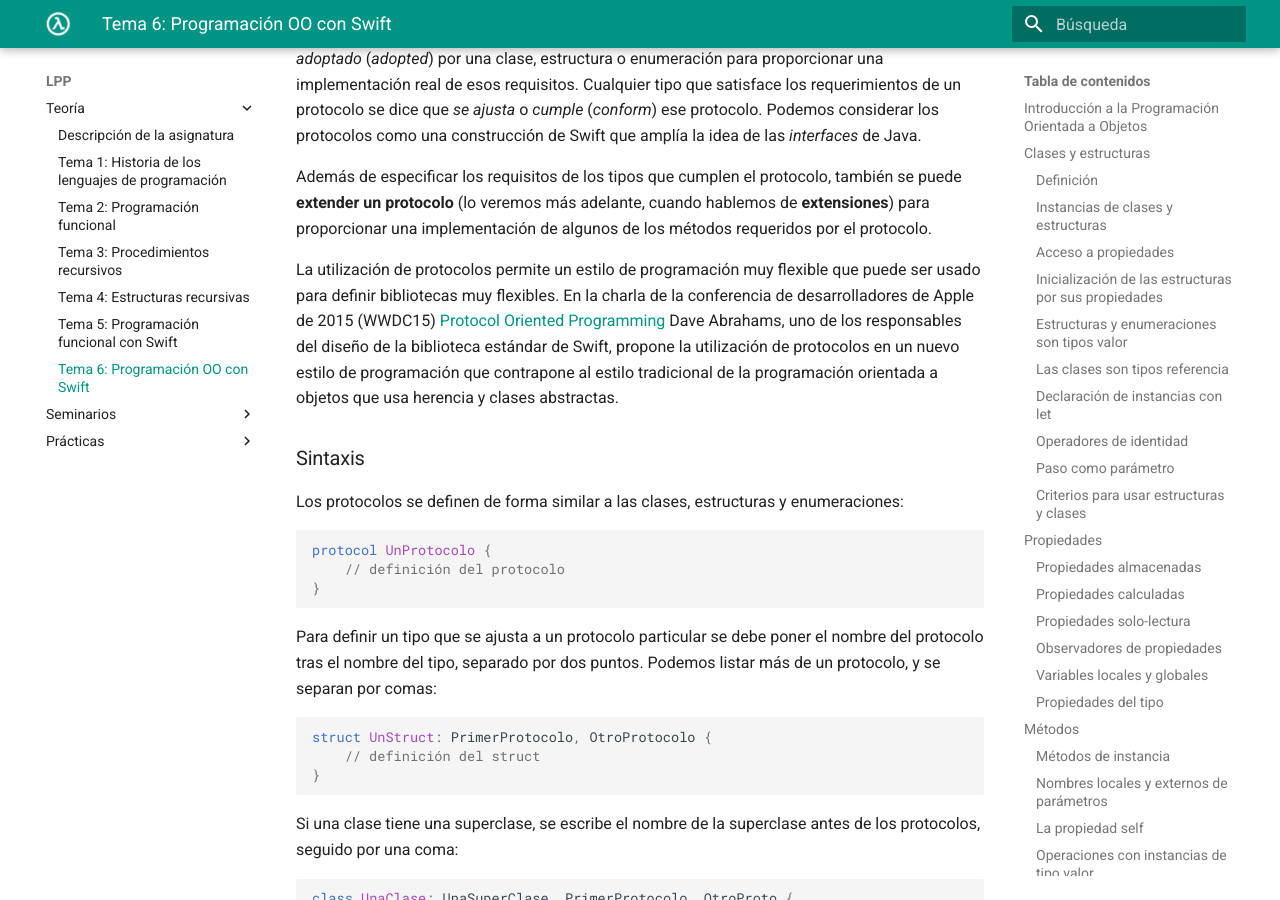
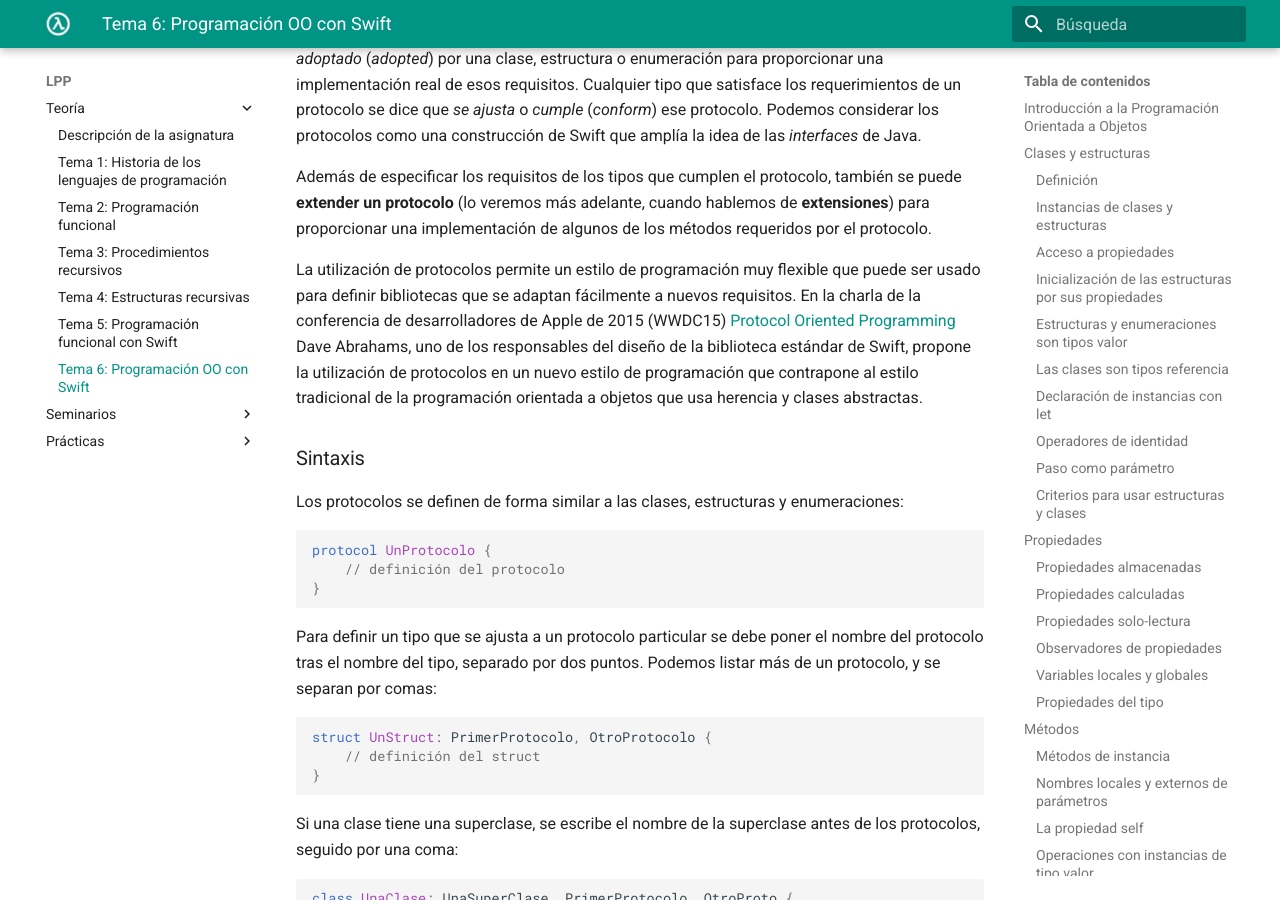
Before and after one commit to domingogallardo/apuntes-lpp, an MkDocs documentation site: the page built from docs/teoria/tema06-programacion-orientada-objetos-swift/tema06-programacion-orientada-objetos-swift.md, in a window 1280 px wide and 900 px high, scrolled down 34961 px. Built offline with MkDocs 1.6.1 and Material for MkDocs 9.7.7, drawn with Linux system fonts in a browser that asks for light colours.

Commit message:
Corrección

```diff
--- a/docs/teoria/tema06-programacion-orientada-objetos-swift/tema06-programacion-orientada-objetos-swift.md
+++ b/docs/teoria/tema06-programacion-orientada-objetos-swift/tema06-programacion-orientada-objetos-swift.md
@@ -2004,9 +2004,9 @@ adelante, cuando hablemos de **extensiones**) para proporcionar una
 implementación de algunos de los métodos requeridos por el protocolo.
 
 La utilización de protocolos permite un estilo de programación muy
-flexible que puede ser usado para definir bibliotecas muy flexibles.
-En la charla de la conferencia de desarrolladores de Apple de 2015
-(WWDC15) [Protocol Oriented
+flexible que puede ser usado para definir bibliotecas que se adaptan
+fácilmente a nuevos requisitos. En la charla de la conferencia de
+desarrolladores de Apple de 2015 (WWDC15) [Protocol Oriented
 Programming](https://developer.apple.com/videos/play/wwdc2015/408/)
 Dave Abrahams, uno de los responsables del diseño de la biblioteca
 estándar de Swift, propone la utilización de protocolos en un nuevo
```
